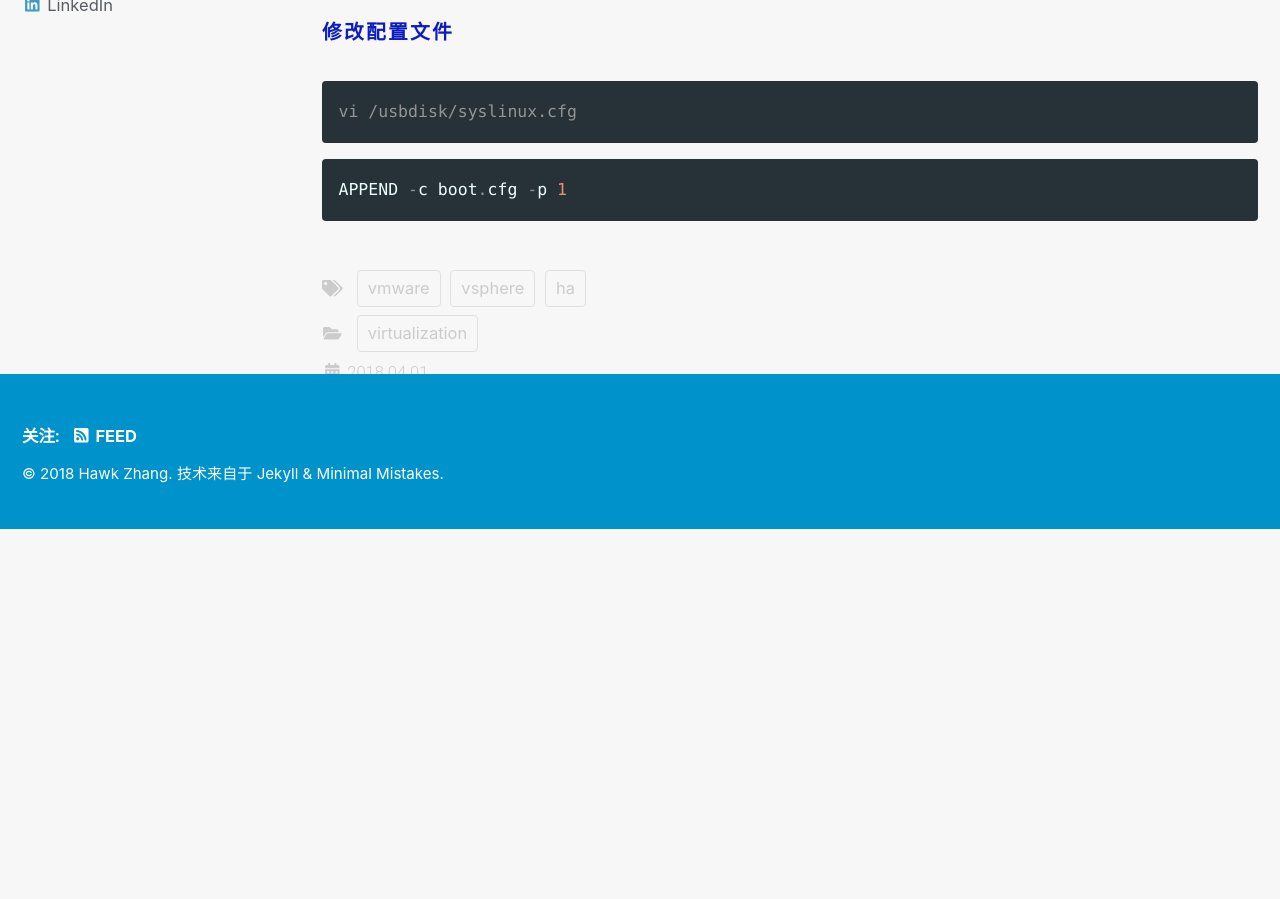
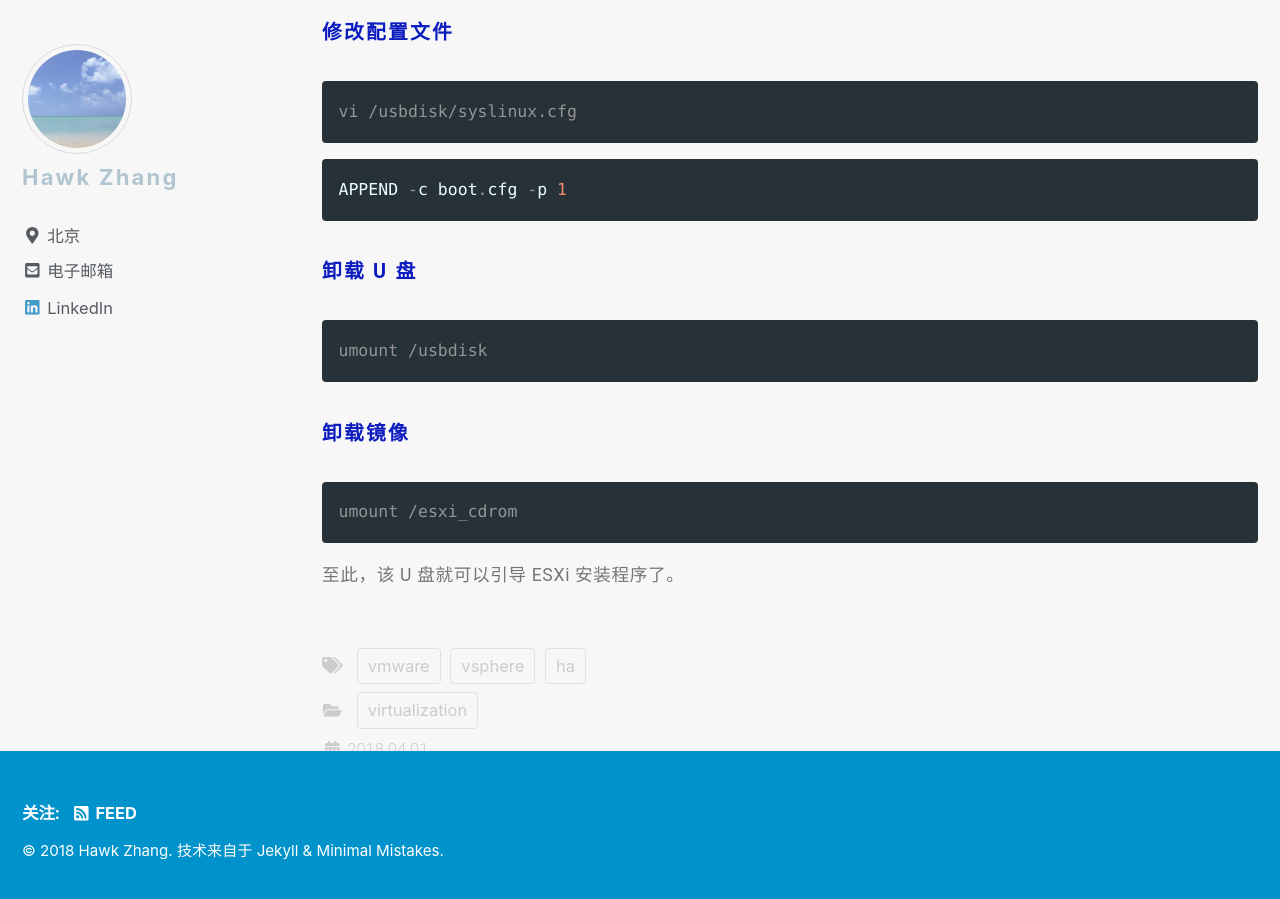
Before and after one commit to narru888/linotes_note, a Jekyll site: the page built from _posts/virtualizaion/2018-04-01-vsphere.setup.md, in a window 1280 px wide and 900 px high, scrolled down 12613 px. Built offline with Jekyll 4.4.1, drawn with Linux system fonts in a browser that asks for light colours; nearby versions of some CDN libraries; a script that is not in the unit is left out; before the commit the page ends 13142 px from its top, so only the background shows below that.

Commit message:
update on 2018-11-28 15:20:01 CST

````diff
--- a/_posts/virtualizaion/2018-04-01-vsphere.setup.md
+++ b/_posts/virtualizaion/2018-04-01-vsphere.setup.md
@@ -374,3 +374,17 @@
 ```conf
 APPEND -c boot.cfg -p 1
 ```
+
+##### 卸载 U 盘
+
+```bash
+umount /usbdisk
+```
+
+##### 卸载镜像
+
+```bash
+umount /esxi_cdrom
+```
+
+至此，该 U 盘就可以引导 ESXi 安装程序了。
````
